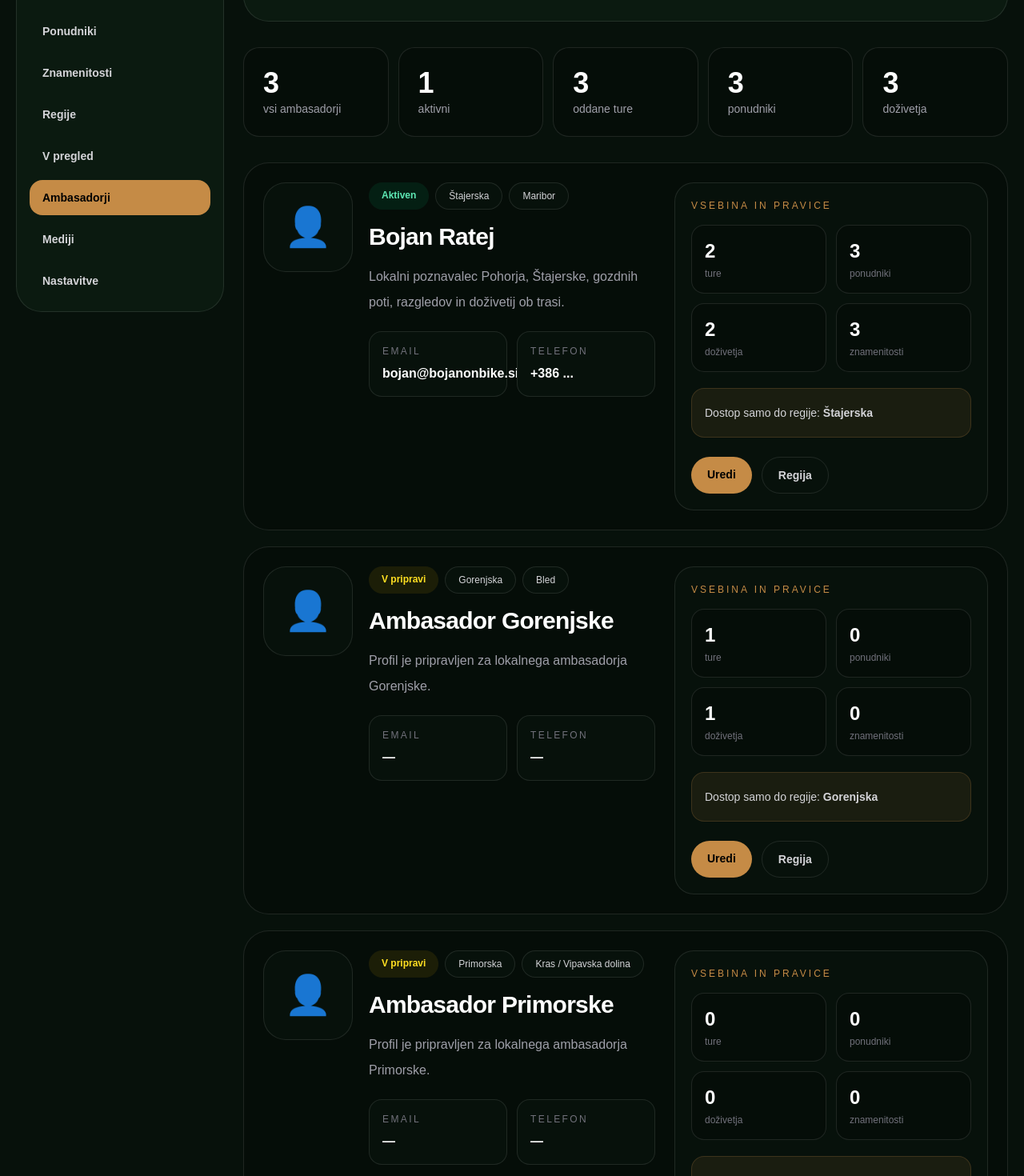
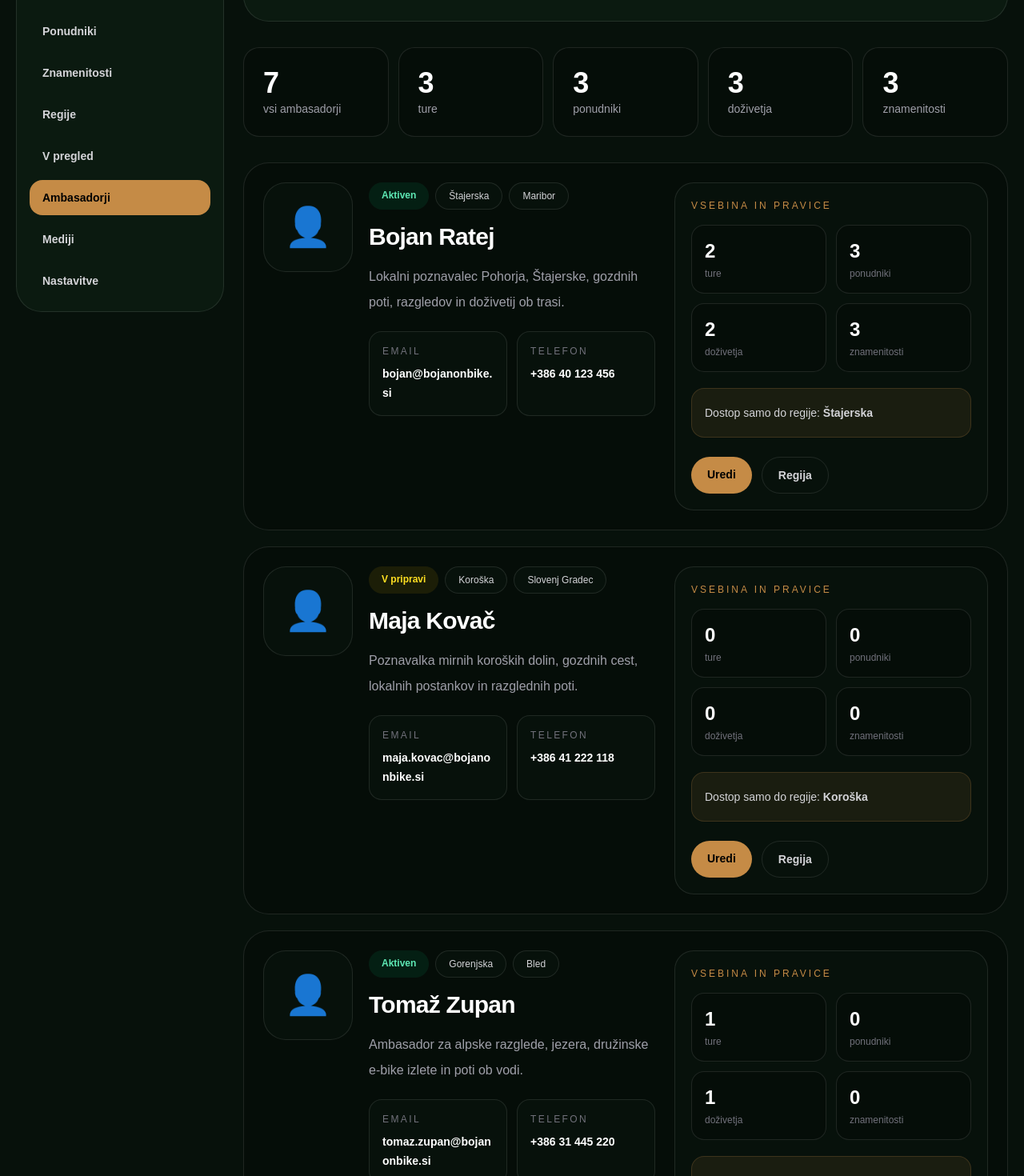
Before and after one commit to rabojan/bojan-on-bike-app, a Next.js app: page /admin/ambasadorji in a window 1280 px wide. Shown: the part 300-1770 px from the top of the page at 80% size. Built offline with nearby package versions, Linux system fonts and the light colour scheme; sample sign-in values are in the browser's storage.

Commit message:
Complete admin ambassadors overview

```diff
--- a/app/admin/ambasadorji/page.tsx
+++ b/app/admin/ambasadorji/page.tsx
@@ -10,58 +10,91 @@ const ambassadors = [
     region: "Štajerska",
     place: "Maribor",
     email: "bojan@bojanonbike.si",
-    phone: "+386 ...",
+    phone: "+386 40 123 456",
     image: "",
     bio: "Lokalni poznavalec Pohorja, Štajerske, gozdnih poti, razgledov in doživetij ob trasi.",
-    content: {
-      trails: 2,
-      providers: 3,
-      experiences: 2,
-      points: 3,
-    },
+    content: { trails: 2, providers: 3, experiences: 2, points: 3 },
     permissions: ["Štajerska"],
   },
   {
-    name: "Ambasador Gorenjske",
-    slug: "ambasador-gorenjske",
+    name: "Maja Kovač",
+    slug: "maja-kovac",
     status: "V pripravi",
+    region: "Koroška",
+    place: "Slovenj Gradec",
+    email: "maja.kovac@bojanonbike.si",
+    phone: "+386 41 222 118",
+    image: "",
+    bio: "Poznavalka mirnih koroških dolin, gozdnih cest, lokalnih postankov in razglednih poti.",
+    content: { trails: 0, providers: 0, experiences: 0, points: 0 },
+    permissions: ["Koroška"],
+  },
+  {
+    name: "Tomaž Zupan",
+    slug: "tomaz-zupan",
+    status: "Aktiven",
     region: "Gorenjska",
     place: "Bled",
-    email: "—",
-    phone: "—",
+    email: "tomaz.zupan@bojanonbike.si",
+    phone: "+386 31 445 220",
     image: "",
-    bio: "Profil je pripravljen za lokalnega ambasadorja Gorenjske.",
-    content: {
-      trails: 1,
-      providers: 0,
-      experiences: 1,
-      points: 0,
-    },
+    bio: "Ambasador za alpske razglede, jezera, družinske e-bike izlete in poti ob vodi.",
+    content: { trails: 1, providers: 0, experiences: 1, points: 0 },
     permissions: ["Gorenjska"],
   },
   {
-    name: "Ambasador Primorske",
-    slug: "ambasador-primorske",
+    name: "Nina Furlan",
+    slug: "nina-furlan",
     status: "V pripravi",
     region: "Primorska",
-    place: "Kras / Vipavska dolina",
-    email: "—",
-    phone: "—",
+    place: "Vipava",
+    email: "nina.furlan@bojanonbike.si",
+    phone: "+386 51 730 884",
     image: "",
-    bio: "Profil je pripravljen za lokalnega ambasadorja Primorske.",
-    content: {
-      trails: 0,
-      providers: 0,
-      experiences: 0,
-      points: 0,
-    },
+    bio: "Lokalna poznavalka Krasa, Vipavske doline, sončnih gravel poti in kulinaričnih postankov.",
+    content: { trails: 0, providers: 0, experiences: 0, points: 0 },
     permissions: ["Primorska"],
   },
+  {
+    name: "Rok Mlakar",
+    slug: "rok-mlakar",
+    status: "V pripravi",
+    region: "Notranjska",
+    place: "Cerknica",
+    email: "rok.mlakar@bojanonbike.si",
+    phone: "+386 40 661 905",
+    image: "",
+    bio: "Ambasador za jezera, kraške posebnosti, gozdne poti in mirnejše raziskovalne ture.",
+    content: { trails: 0, providers: 0, experiences: 0, points: 0 },
+    permissions: ["Notranjska"],
+  },
+  {
+    name: "Petra Novak",
+    slug: "petra-novak",
+    status: "V pripravi",
+    region: "Dolenjska",
+    place: "Novo mesto",
+    email: "petra.novak@bojanonbike.si",
+    phone: "+386 41 908 337",
+    image: "",
+    bio: "Poznavalka dolenjskih gričev, rečnih poti, zidanic, kulinarike in lahkotnih kolesarskih dni.",
+    content: { trails: 0, providers: 0, experiences: 0, points: 0 },
+    permissions: ["Dolenjska"],
+  },
+  {
+    name: "Matej Horvat",
+    slug: "matej-horvat",
+    status: "V pripravi",
+    region: "Prekmurje",
+    place: "Murska Sobota",
+    email: "matej.horvat@bojanonbike.si",
+    phone: "+386 30 714 552",
+    image: "",
+    bio: "Ambasador za odprte horizonte, Muro, Goričko, ravninske poti in družinska e-bike doživetja.",
+    content: { trails: 0, providers: 0, experiences: 0, points: 0 },
+    permissions: ["Prekmurje"],
+  },
 ];
-
-const activeAmbassadors = ambassadors.filter(
-  (ambassador) => ambassador.status === "Aktiven"
-).length;
 
 const totalTrails = ambassadors.reduce(
   (sum, ambassador) => sum + ambassador.content.trails,
@@ -75,6 +108,11 @@ const totalProviders = ambassadors.reduce(
 
 const totalExperiences = ambassadors.reduce(
   (sum, ambassador) => sum + ambassador.content.experiences,
+  0
+);
+
+const totalPoints = ambassadors.reduce(
+  (sum, ambassador) => sum + ambassador.content.points,
   0
 );
 
@@ -105,7 +143,7 @@ export default function AdminAmbassadorsPage() {
           </Link>
         </section>
 
-        <section className="grid grid-cols-2 gap-3 sm:grid-cols-5">
+        <section className="grid grid-cols-3 gap-3 sm:grid-cols-5">
           <div className="rounded-[20px] border border-white/10 bg-black/20 p-4 sm:p-6">
             <div className="text-3xl font-black sm:text-4xl">
               {ambassadors.length}
@@ -117,19 +155,10 @@ export default function AdminAmbassadorsPage() {
 
           <div className="rounded-[20px] border border-white/10 bg-black/20 p-4 sm:p-6">
             <div className="text-3xl font-black sm:text-4xl">
-              {activeAmbassadors}
-            </div>
-            <div className="mt-1 text-xs leading-tight text-zinc-400 sm:text-sm">
-              aktivni
-            </div>
-          </div>
-
-          <div className="rounded-[20px] border border-white/10 bg-black/20 p-4 sm:p-6">
-            <div className="text-3xl font-black sm:text-4xl">
               {totalTrails}
             </div>
             <div className="mt-1 text-xs leading-tight text-zinc-400 sm:text-sm">
-              oddane ture
+              ture
             </div>
           </div>
 
@@ -148,6 +177,15 @@ export default function AdminAmbassadorsPage() {
             </div>
             <div className="mt-1 text-xs leading-tight text-zinc-400 sm:text-sm">
               doživetja
+            </div>
+          </div>
+
+          <div className="rounded-[20px] border border-white/10 bg-black/20 p-4 sm:p-6">
+            <div className="text-3xl font-black sm:text-4xl">
+              {totalPoints}
+            </div>
+            <div className="mt-1 text-xs leading-tight text-zinc-400 sm:text-sm">
+              znamenitosti
             </div>
           </div>
         </section>
@@ -206,14 +244,14 @@ export default function AdminAmbassadorsPage() {
                         <div className="text-xs uppercase tracking-[0.2em] text-zinc-500">
                           Email
                         </div>
-                        <div className="mt-2 font-bold">{ambassador.email}</div>
+                        <div className="mt-2 break-words text-sm font-bold leading-6">{ambassador.email}</div>
                       </div>
 
                       <div className="rounded-2xl border border-white/10 bg-[#07110b] p-4">
                         <div className="text-xs uppercase tracking-[0.2em] text-zinc-500">
                           Telefon
                         </div>
-                        <div className="mt-2 font-bold">{ambassador.phone}</div>
+                        <div className="mt-2 break-words text-sm font-bold leading-6">{ambassador.phone}</div>
                       </div>
                     </div>
                   </div>
```
